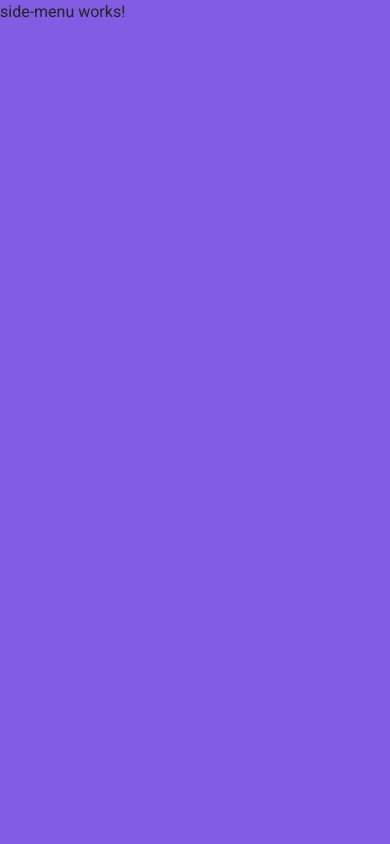
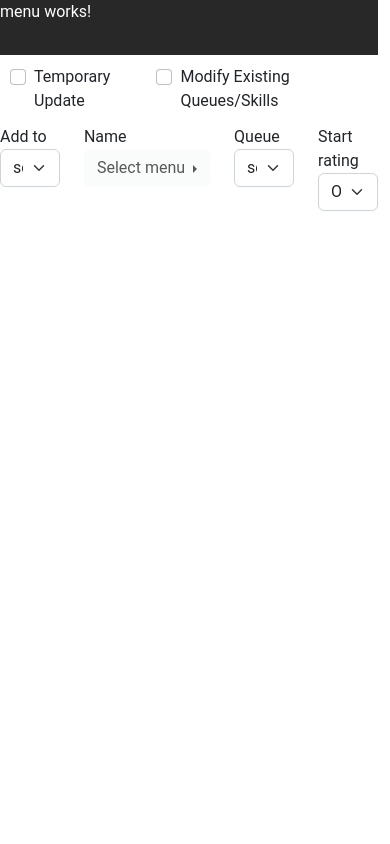
Before and after one commit to JairSilva09/genesys, an Angular app: page / in a window 390 px wide. Shown: the top 844 px of the page. Built offline with nearby package versions, Linux system fonts and the light colour scheme.

Commit message:
ajustes breaak point

```diff
--- a/src/app/dashboard/dashboard.component.html
+++ b/src/app/dashboard/dashboard.component.html
@@ -1,9 +1,9 @@
 <div class="container-fluid">
     <div class="row">
-        <div class="col-md-2" style="padding: 0">
+        <div class="d-none d-sm-block col-sm-2" style="padding: 0">
             <app-side-menu></app-side-menu>
         </div>
-        <div class="col-md-10" style="padding-left: 0">
+        <div class="col-sm-10" style="padding-left: 0">
             <div class="row">
                 <div class="col-md-12">
                     <app-menu></app-menu>
--- a/src/index.html
+++ b/src/index.html
@@ -8,9 +8,9 @@
   <link rel="icon" type="image/x-icon" href="favicon.ico">
   <link rel="preconnect" href="https://fonts.gstatic.com">
   <link href="https://cdn.jsdelivr.net/npm/bootstrap@5.2.2/dist/css/bootstrap.min.css" rel="stylesheet" integrity="sha384-Zenh87qX5JnK2Jl0vWa8Ck2rdkQ2Bzep5IDxbcnCeuOxjzrPF/et3URy9Bv1WTRi" crossorigin="anonymous">
-  <link href="https://fonts.googleapis.com/css2?family=Roboto:wght@300;400;500&display=swap" rel="stylesheet">
+  <!-- <link href="https://fonts.googleapis.com/css2?family=Roboto:wght@300;400;500&display=swap" rel="stylesheet">
   <link href="https://fonts.googleapis.com/icon?family=Material+Icons" rel="stylesheet">
-  <link rel="stylesheet" href="https://fonts.googleapis.com/css2?family=Material+Symbols+Outlined:opsz,wght,FILL,GRAD@48,400,0,0" />
+  <link rel="stylesheet" href="https://fonts.googleapis.com/css2?family=Material+Symbols+Outlined:opsz,wght,FILL,GRAD@48,400,0,0" /> -->
 </head>
 <body>
   <app-root></app-root>
```
Also changed, not shown: firebase.json, 1 other file (tests, documents, lock files or other folders).
